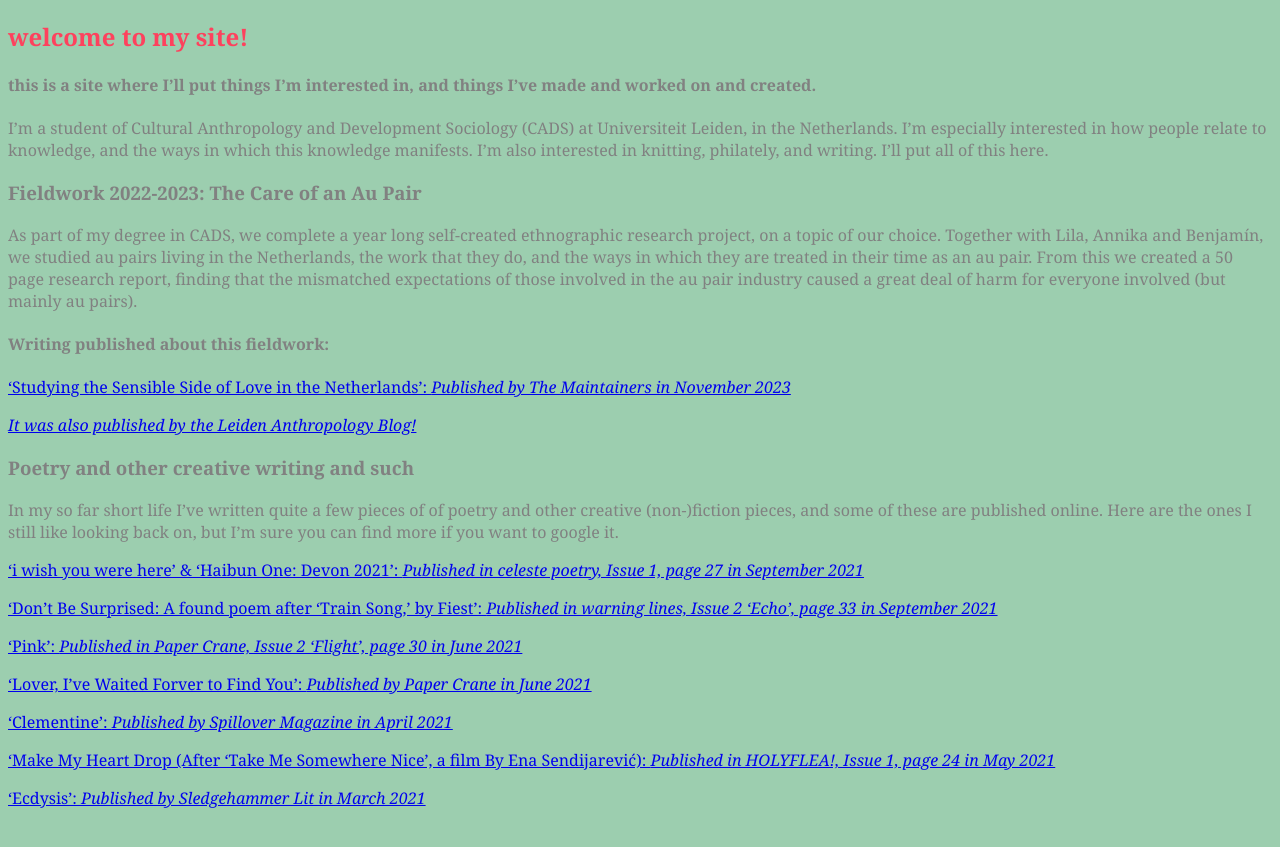
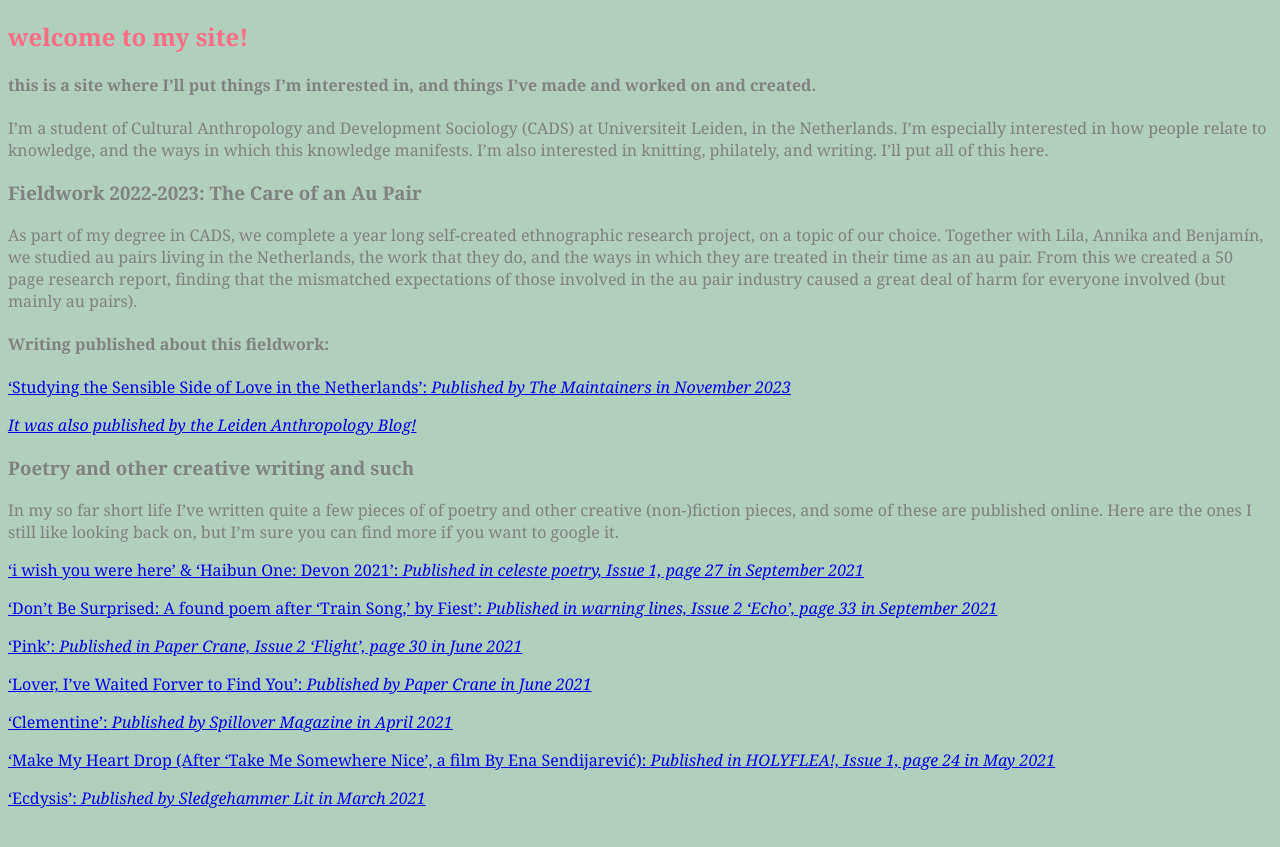
Before and after one commit to hollyz1jderveld/hollyz1jderveld.github.io, a Jekyll site: the page built from index.md, in a window 1280 px wide. Shown: the top 847 px of the page. Built offline with Jekyll 4.4.1, drawn with Linux system fonts in a browser that asks for light colours; our own code applies the rules of GitHub Pages for plain Markdown files.

Commit message:
colour bingus

```diff
--- a/assets/css/style.css
+++ b/assets/css/style.css
@@ -2,10 +2,10 @@
 
 body {
     color:#818181;
-    background-color: #9cceaf; /* Replace #ADD8E6 with your desired color code */
+    background-color: #b0cfbc; /* Replace #ADD8E6 with your desired color code */
     font-family: 'Georgia';
 }
 
 h2 {
-    color: #fe415d; /* Pastel Pink */
+    color: #ff6d82; /* Pastel Pink */
 }
```
